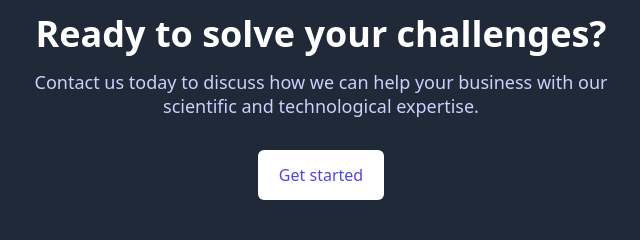
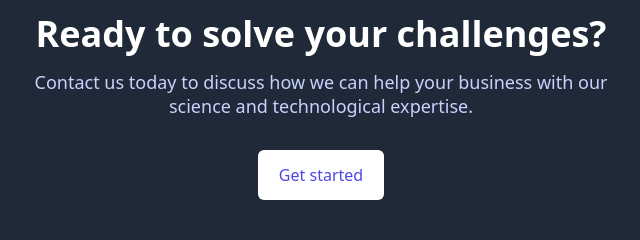
Before and after one commit to YashPandey17/Bow-Tied_Website, a plain HTML site: page index.html in a window 1280 px wide. Shown: the part 1286-1526 px from the top of the page, 319-959 px from the left. Drawn offline with nearby package versions, Linux system fonts and the light colour scheme.

Commit message:
Update index.html

```diff
--- a/index.html
+++ b/index.html
@@ -230,7 +230,7 @@
                         <span class="block">Ready to solve your challenges?</span>
                     </h2>
                     <p class="mt-4 text-lg leading-6 text-indigo-200">
-                        Contact us today to discuss how we can help your business with our scientific and technological expertise.
+                        Contact us today to discuss how we can help your business with our science and technological expertise.
                     </p>
                     <a href="#" class="mt-8 w-full inline-flex items-center justify-center px-5 py-3 border border-transparent text-base font-medium rounded-md text-indigo-600 bg-white hover:bg-indigo-50 sm:w-auto">
                         Get started
```
